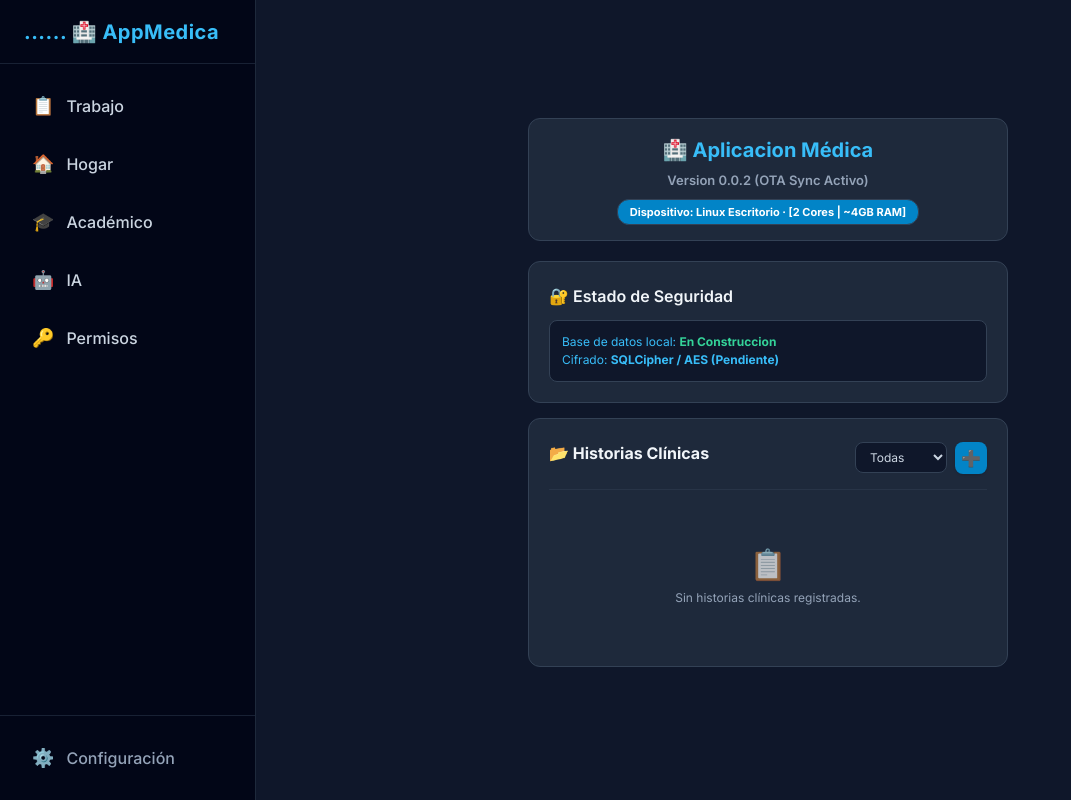
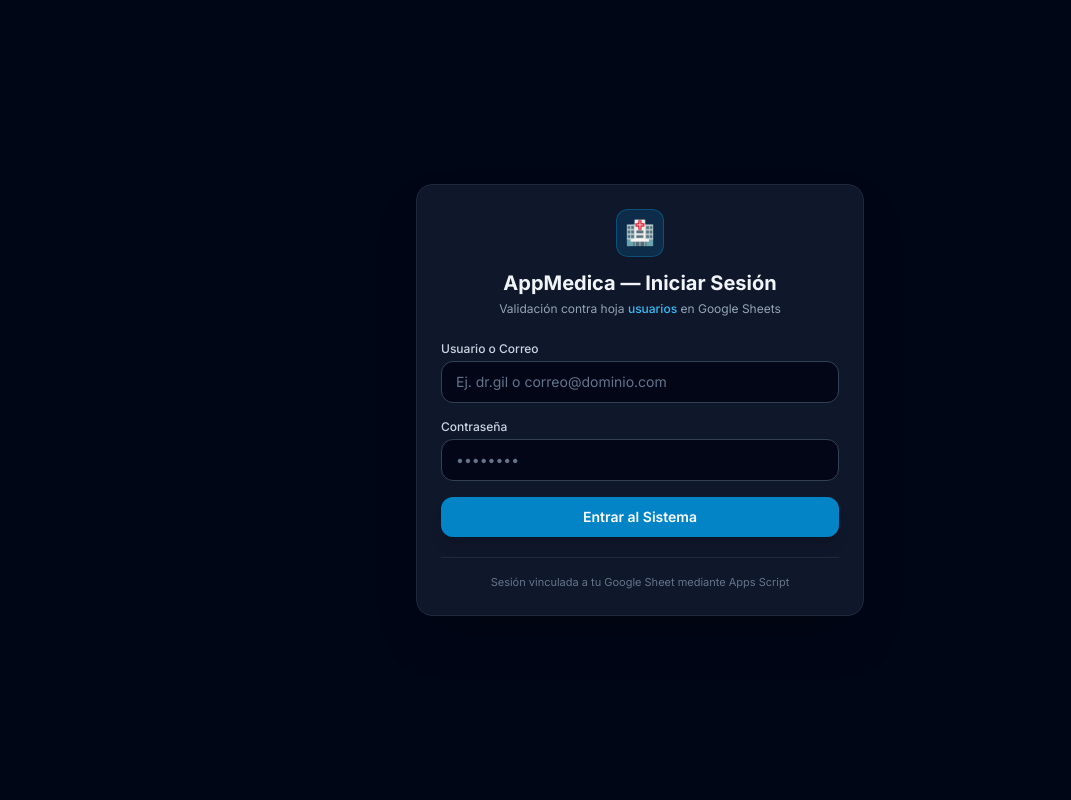
Before and after one commit to EIGI777/app_medica, a website with bundled scripts: page docs/index.html in a window 1280 px wide. Shown: the whole page, without its empty margins (0-1071 px from the left). Built offline with nearby package versions, Linux system fonts and the light colour scheme; some packages are replaced by stand-ins of ours; no server answers.

Commit message:
update docs/index.html

```diff
--- a/docs/index.html
+++ b/docs/index.html
@@ -9,15 +9,89 @@
     <link rel="preconnect" href="https://fonts.gstatic.com" crossorigin>
     <link href="https://fonts.googleapis.com/css2?family=Inter:wght@300;400;500;600;700&display=swap" rel="stylesheet">
     <script>
-        tailwind.config = {theme: {extend: {fontFamily: {sans: ['Inter', 'sans-serif'],},colors: {brand: {50: '#f0f9ff',100: '#e0f2fe',400: '#38bdf8',500: '#0ea5e9',600: '#0284c7',900: '#0c4a6e',}}}}}
+        tailwind.config = {
+          theme: {
+            extend: {
+              fontFamily: { sans: ['Inter', 'sans-serif'] },
+              colors: {
+                brand: {
+                  50: '#f0f9ff',
+                  100: '#e0f2fe',
+                  400: '#38bdf8',
+                  500: '#0ea5e9',
+                  600: '#0284c7',
+                  900: '#0c4a6e'
+                }
+              }
+            }
+          }
+        };
     </script>
     <link rel="stylesheet" href="style.css">
 </head>
 
 <body class="bg-slate-900 text-slate-100 font-sans min-h-screen flex flex-col md:flex-row relative overflow-x-hidden">
 
+  <!-- Pantalla de Inicio de Sesión (pestaña "usuarios" en Google Sheets vía Apps Script) -->
+  <section id="login-screen" class="fixed inset-0 z-50 bg-slate-950/95 backdrop-blur-md flex items-center justify-center p-4">
+    <div class="w-full max-w-md bg-slate-900 border border-slate-800 rounded-2xl p-6 shadow-2xl">
+      <div class="text-center mb-6">
+        <div class="inline-flex items-center justify-center w-12 h-12 rounded-xl bg-brand-600/20 border border-brand-500/30 text-2xl mb-3">
+          🏥
+        </div>
+        <h1 class="text-xl font-bold text-slate-100">AppMedica — Iniciar Sesión</h1>
+        <p class="text-xs text-slate-400 mt-1">Validación contra hoja <span class="text-brand-400 font-medium">usuarios</span> en Google Sheets</p>
+      </div>
+
+      <form id="login-form" class="space-y-4">
+        <div>
+          <label for="login-user" class="block text-xs font-medium text-slate-300 mb-1">Usuario o Correo</label>
+          <input
+            type="text"
+            id="login-user"
+            name="usuario"
+            required
+            autocomplete="username"
+            placeholder="Ej. dr.gil o correo@dominio.com"
+            class="w-full bg-slate-950 border border-slate-700 rounded-xl px-3.5 py-2.5 text-sm text-slate-100 placeholder-slate-500 focus:outline-none focus:border-brand-500"
+          >
+        </div>
+
+        <div>
+          <label for="login-password" class="block text-xs font-medium text-slate-300 mb-1">Contraseña</label>
+          <input
+            type="password"
+            id="login-password"
+            name="password"
+            required
+            autocomplete="current-password"
+            placeholder="••••••••"
+            class="w-full bg-slate-950 border border-slate-700 rounded-xl px-3.5 py-2.5 text-sm text-slate-100 placeholder-slate-500 focus:outline-none focus:border-brand-500"
+          >
+        </div>
+
+        <p id="login-error" class="hidden text-xs text-rose-400 bg-rose-950/50 border border-rose-800/60 rounded-lg px-3 py-2"></p>
+
+        <button
+          type="submit"
+          id="btn-login-submit"
+          class="w-full py-2.5 px-4 bg-brand-600 hover:bg-brand-500 disabled:opacity-50 text-white font-semibold text-sm rounded-xl shadow-lg transition-all"
+        >
+          Entrar al Sistema
+        </button>
+      </form>
+
+      <div class="mt-5 pt-4 border-t border-slate-800 text-[11px] text-slate-500 text-center">
+        Sesión vinculada a tu Google Sheet mediante Apps Script
+      </div>
+    </div>
+  </section>
+
+  <!-- Contenedor Principal de la App (visible tras iniciar sesión) -->
+  <div id="app-shell" class="hidden flex-1 flex flex-col md:flex-row w-full">
+
     <!-- Botón Móvil para abrir/cerrar Menú -->
-  <button id="sidebar-toggle" class="md:hidden fixed top-4 left-4 z-50 p-2.5 bg-brand-600 text-white rounded-lg shadow-lg focus:outline-none hover:bg-brand-500 transition-all">
+    <button id="sidebar-toggle" class="md:hidden fixed top-4 left-4 z-40 p-2.5 bg-brand-600 text-white rounded-lg shadow-lg focus:outline-none hover:bg-brand-500 transition-all">
       <svg id="menu-icon" class="w-6 h-6" fill="none" stroke="currentColor" viewBox="0 0 24 24">
         <path stroke-linecap="round" stroke-linejoin="round" stroke-width="2" d="M4 6h16M4 12h16M4 18h16" />
       </svg>
@@ -31,10 +105,11 @@
 
       <div>
         <!-- Cabecera del Menú -->
-      <div class="h-16 flex items-center px-6 border-b border-slate-800/80">
+        <div class="h-16 flex items-center justify-between px-6 border-b border-slate-800/80">
           <span class="text-xl font-bold text-brand-400 tracking-wide flex items-center gap-2">
-          ......   🏥 AppMedica
+            🏥 AppMedica
           </span>
+          <span id="active-user-badge" class="text-[11px] px-2 py-0.5 rounded-full bg-slate-800 text-slate-300 truncate max-w-[90px]"></span>
         </div>
 
         <!-- Navegación Principal -->
@@ -57,16 +132,19 @@
         </nav>
       </div>
 
-    <!-- Opción Inferior: Configuración -->
-    <div class="p-4 border-t border-slate-800/80">
+      <!-- Opción Inferior: Configuración y Cerrar Sesión -->
+      <div class="p-4 border-t border-slate-800/80 space-y-1.5">
         <a href="#configuracion" class="flex items-center gap-3 px-4 py-3 text-slate-400 rounded-xl hover:bg-slate-800/70 hover:text-slate-100 transition-colors font-medium" onclick="alert('Módulo de Historias Clínicas: En desarrollo activo para la Fase 1.2')">
           <span class="text-lg">⚙️</span> Configuración
         </a>
+        <button type="button" id="btn-logout" class="w-full flex items-center gap-3 px-4 py-2.5 text-rose-400 rounded-xl hover:bg-rose-950/40 transition-colors font-medium text-left text-sm">
+          <span class="text-lg">🚪</span> Cerrar sesión
+        </button>
       </div>
 
     </aside>
 
-  <!-- Contenido Principal (Tu vista previa adaptada al espacio del sidebar) -->
+    <!-- Contenido Principal -->
     <main class="flex-1 md:ml-64 p-6 transition-all">
       <div class="container max-w-4xl mx-auto">
 
@@ -76,12 +154,12 @@
           <div id="device-tag" class="device-badge mt-2 inline-block px-3 py-1 bg-slate-800 text-xs rounded-full border border-slate-700">Detectando hardware...</div>
         </div>
 
-      <!-- Módulo Activo: Login & Seguridad Base -->
+        <!-- Estado de Seguridad -->
         <div class="card mb-6">
           <h2 class="text-lg font-semibold mb-2">🔐 Estado de Seguridad</h2>
           <div class="status-box" id="db-status">
-          Base de datos local: <strong class="text-emerald-400">En Construccion</strong><br>
-          Cifrado: <strong>SQLCipher / AES (Pendiente)</strong>
+            Base de datos: <strong class="text-emerald-400">Google Sheets (Pestaña usuarios)</strong><br>
+            Sesión: <strong id="session-status-text">Pendiente de autenticación</strong>
           </div>
         </div>
 
@@ -106,6 +184,8 @@
       </div>
     </main>
 
+  </div>
+
   <!-- Ventana Emergente para Módulos en Construcción -->
   <div id="devModal" class="modal">
     <div class="modal-content">
```
Lines whose indentation alone changed are shown as unchanged.
